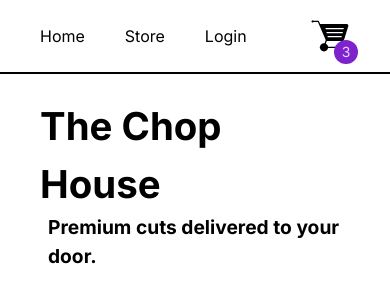
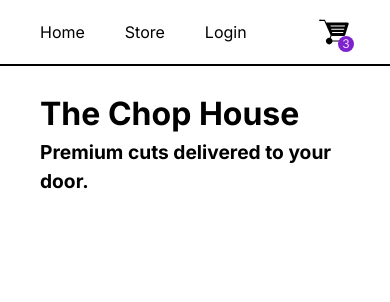
Before and after one commit to BenJohnsonFullStack/ecommerce-app, a Next.js app: page / in a window 390 px wide. Shown: the top 302 px of the page. Built offline with nearby package versions, Linux system fonts and the light colour scheme.

Commit message:
mobile cart styles

```diff
--- a/app/page.jsx
+++ b/app/page.jsx
@@ -7,9 +7,9 @@ export default function Home() {
     <>
       <Header />
       <main>
-        <div className="pt-6 px-10">
-          <h1 className="text-[2.4rem] font-bold">The Chop House</h1>
-          <h2 className="text-[1.2rem] font-bold pl-2">
+        <div className="mt-6 px-10">
+          <h1 className="text-[2rem] font-bold">The Chop House</h1>
+          <h2 className="text-[1.2rem] font-bold">
             Premium cuts delivered to your door.
           </h2>
         </div>
--- a/components/Header.jsx
+++ b/components/Header.jsx
@@ -15,14 +15,14 @@ const Header = () => {
             Login
           </a>
         </div>
-        <div className="relative w-10">
+        <div className="relative w-8">
           <Image
             width={240}
             height={240}
             src="/cart.svg"
             alt="a shopping cart icon"
           />
-          <div className="absolute top-6 left-6 rounded-full bg-purple-700 w-6 h-6 flex justify-center items-center text-sm text-purple-200">
+          <div className="absolute top-5 left-5 rounded-full bg-purple-700 w-4 h-4 flex justify-center items-center text-xs text-purple-200">
             3
           </div>
         </div>
```
